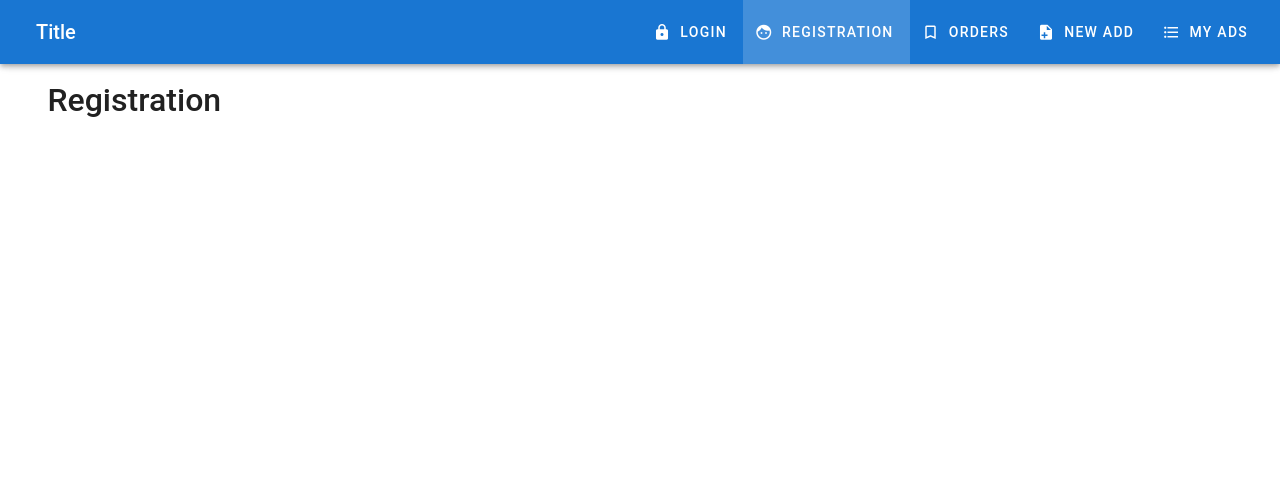
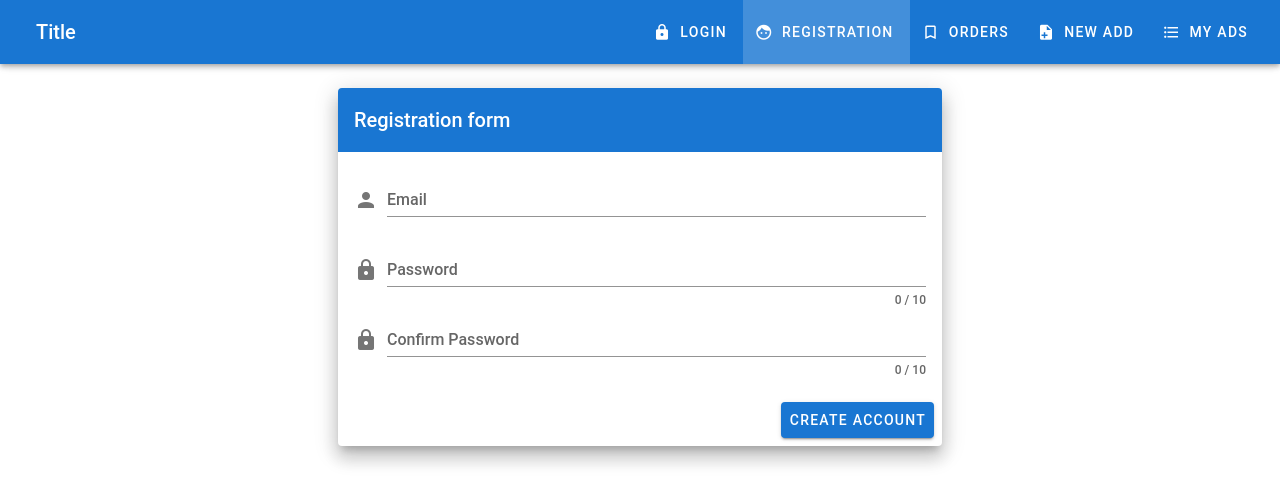
Before and after one commit to AntonS86/vue-ad-project, a Vue app: page /registration in a window 1280 px wide. Shown: the top 504 px of the page. Built offline with nearby package versions, Linux system fonts and the light colour scheme; the HTML template or start-up script is replaced by a standard one.

Commit message:
Update login page and registration

```diff
--- a/src/components/Auth/Login.vue
+++ b/src/components/Auth/Login.vue
@@ -1,16 +1,95 @@
 <template>
-    <v-container>
-        <v-layout row>
-            <v-flex xs12>
-                <h1>Login</h1>
-            </v-flex>
-        </v-layout>
+    <v-container
+            class="fill-height"
+            fluid
+    >
+        <v-row
+                align="center"
+                justify="center"
+        >
+            <v-col
+                    cols="12"
+                    sm="8"
+                    md="6"
+            >
+                <v-card class="elevation-12">
+                    <v-toolbar
+                            color="primary"
+                            dark
+                            flat
+                    >
+                        <v-toolbar-title>Login form</v-toolbar-title>
+                    </v-toolbar>
+                    <v-card-text>
+                        <v-form ref="form"
+                                v-model="valid"
+                                lazy-validation>
+                            <v-text-field
+                                    label="Email"
+                                    name="email"
+                                    prepend-icon="mdi-account"
+                                    type="email"
+                                    :rules="emailRules"
+                                    v-model="email"
+                            ></v-text-field>
+
+                            <v-text-field
+                                    id="password"
+                                    label="Password"
+                                    name="password"
+                                    prepend-icon="mdi-lock"
+                                    type="password"
+                                    :counter="10"
+                                    :rules="passwordRules"
+                                    v-model="password"
+                            ></v-text-field>
+                        </v-form>
+                    </v-card-text>
+                    <v-card-actions>
+                        <v-spacer></v-spacer>
+                        <v-btn
+                                color="primary"
+                                @click="onSubmit()"
+                                :disabled="!valid"
+                        >Login
+                        </v-btn>
+                    </v-card-actions>
+                </v-card>
+            </v-col>
+        </v-row>
     </v-container>
 </template>
 
 <script>
     export default {
+        data() {
+            return {
+                email        : '',
+                password     : '',
+                valid        : '',
+                emailRules   : [
+                    v => !!v || 'E-mail is required',
+                    v => /.+@.+\..+/.test(v) || 'E-mail must be valid',
+                ],
+                passwordRules: [
+                    v => !!v || 'Password is required',
+                    v => (v && v.length >= 6) || 'Password must be equal or more than 6 characters',
+                ],
+                result: ''
+            }
+        },
+        methods: {
+            onSubmit() {
 
+                if (this.$refs.form.validate()) {
+                     this.result = {
+                        email: this.email,
+                        password: this.password,
+                    };
+                }
+
+            }
+        }
     }
 </script>
 
--- a/src/components/Auth/Registration.vue
+++ b/src/components/Auth/Registration.vue
@@ -1,16 +1,107 @@
 <template>
-    <v-container>
-        <v-layout row>
-            <v-flex xs12>
-                <h1>Registration</h1>
-            </v-flex>
-        </v-layout>
+    <v-container
+            class="fill-height"
+            fluid
+    >
+        <v-row
+                align="center"
+                justify="center"
+        >
+            <v-col
+                    cols="12"
+                    sm="8"
+                    md="6"
+            >
+                <v-card class="elevation-12">
+                    <v-toolbar
+                            color="primary"
+                            dark
+                            flat
+                    >
+                        <v-toolbar-title>Registration form</v-toolbar-title>
+                    </v-toolbar>
+                    <v-card-text>
+                        <v-form ref="form"
+                                v-model="valid"
+                                lazy-validation>
+                            <v-text-field
+                                    label="Email"
+                                    name="email"
+                                    prepend-icon="mdi-account"
+                                    type="email"
+                                    :rules="emailRules"
+                                    v-model="email"
+                            ></v-text-field>
+                            <v-text-field
+                                    label="Password"
+                                    name="password"
+                                    prepend-icon="mdi-lock"
+                                    type="password"
+                                    :counter="10"
+                                    :rules="passwordRules"
+                                    v-model="password"
+                            ></v-text-field>
+                            <v-text-field
+                                    label="Confirm Password"
+                                    name="confirmPassword"
+                                    prepend-icon="mdi-lock"
+                                    type="password"
+                                    :counter="10"
+                                    :rules="confirmPasswordRules"
+                                    v-model="confirmPassword"
+                            ></v-text-field>
+                        </v-form>
+                    </v-card-text>
+                    <v-card-actions>
+                        <v-spacer></v-spacer>
+                        <v-btn
+                                color="primary"
+                                @click="onSubmit()"
+                                :disabled="!valid"
+                        >Create account
+                        </v-btn>
+                    </v-card-actions>
+                </v-card>
+            </v-col>
+        </v-row>
     </v-container>
 </template>
 
 <script>
     export default {
+        data() {
+            return {
+                email        : '',
+                password     : '',
+                valid        : '',
+                confirmPassword: '',
+                emailRules   : [
+                    v => !!v || 'E-mail is required',
+                    v => /.+@.+\..+/.test(v) || 'E-mail must be valid',
+                ],
+                passwordRules: [
+                    v => !!v || 'Password is required',
+                    v => (v && v.length >= 6) || 'Password must be equal or more than 6 characters',
+                ],
+                confirmPasswordRules: [
+                    v => !!v || 'Confirm password is required',
+                    v => v === this.password || 'Password should match',
+                ],
+                result: ''
+            }
+        },
+        methods: {
+            onSubmit() {
 
+                if (this.$refs.form.validate()) {
+                    this.result = {
+                        email: this.email,
+                        password: this.password,
+                    };
+                }
+
+            }
+        }
     }
 </script>
 
```
